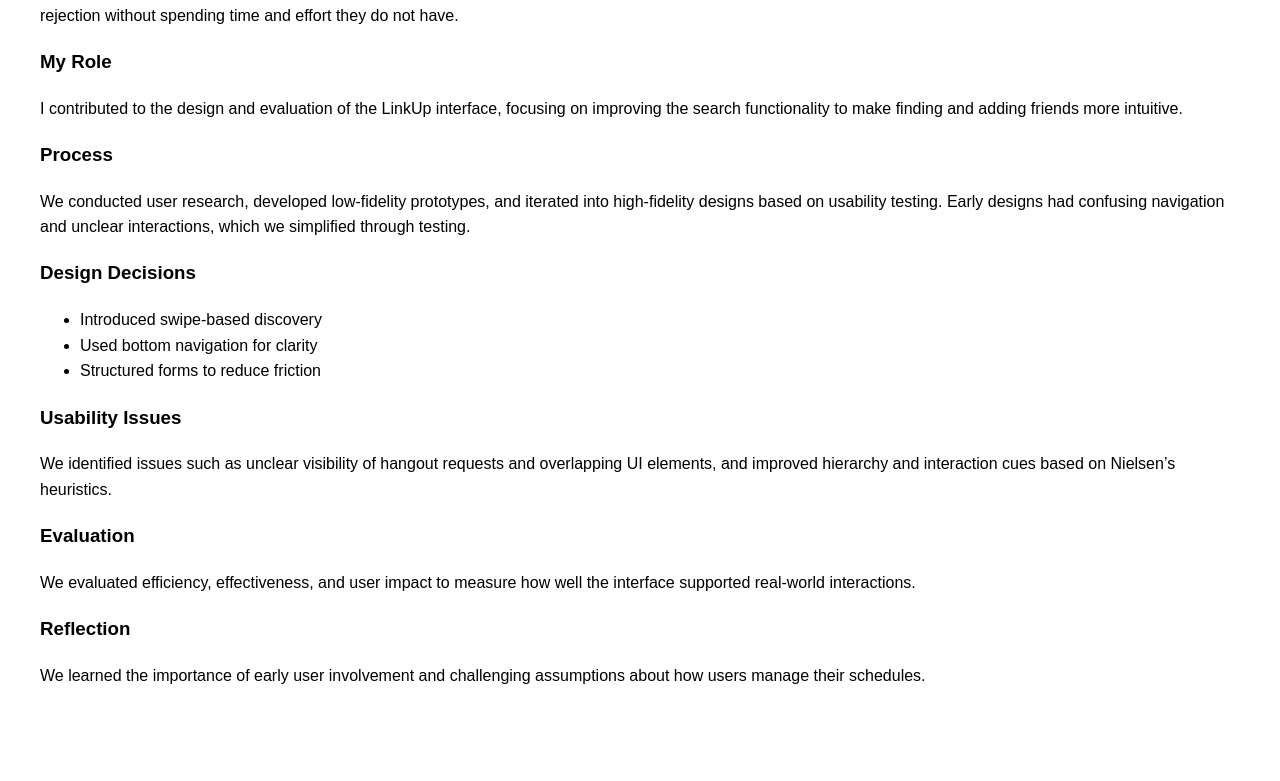
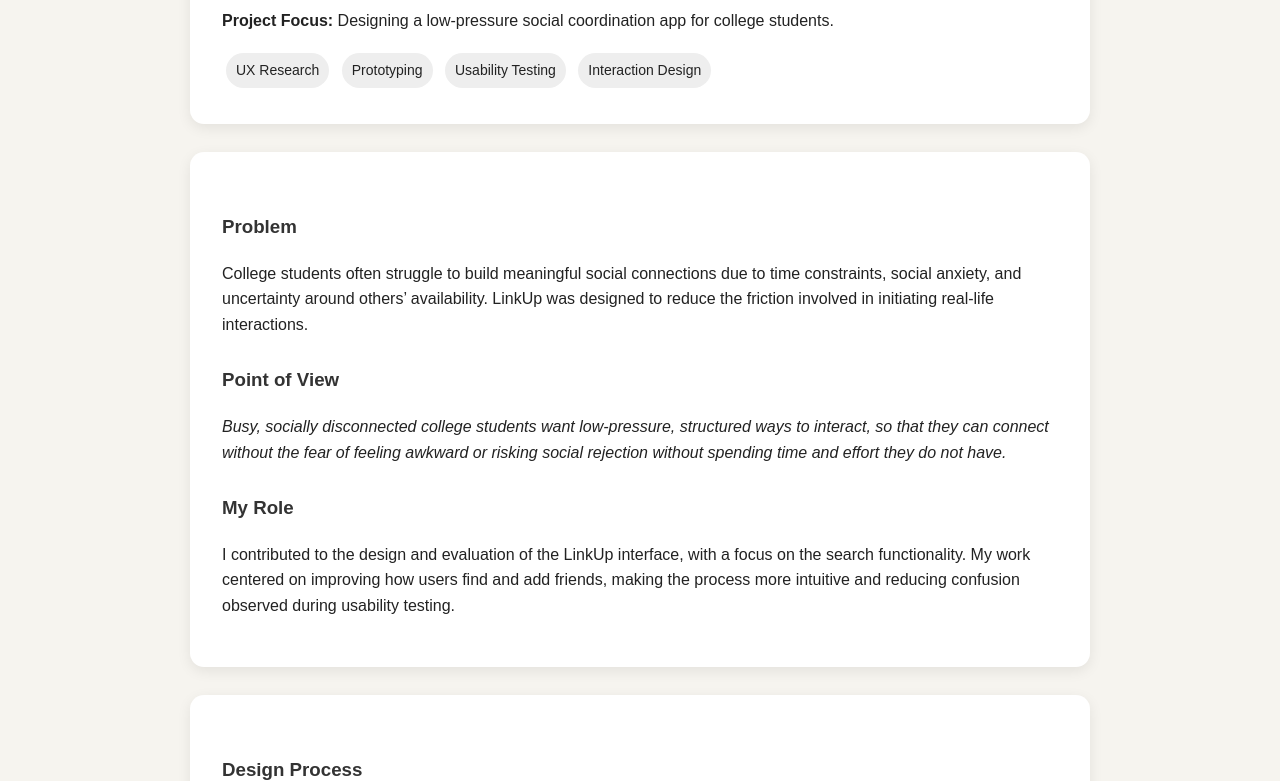
Before and after one commit to moamjad1/moamjad1.github.io, a plain HTML site: page index.html in a window 1280 px wide. Shown: the part 381-1162 px from the top of the page. Before the commit the page ends 1109 px from the top, so only its background shows below. Drawn offline with Linux system fonts and the light colour scheme.

Commit message:
Refactor index.html for improved layout and styling
Updated styles and structure of the portfolio page, including improved layout and added header and footer sections.

```diff
--- a/index.html
+++ b/index.html
@@ -4,56 +4,151 @@
   <title>Mohammad Amjad Portfolio</title>
   <style>
     body {
-      font-family: Arial;
-      margin: 40px;
+      font-family: Arial, sans-serif;
+      margin: 0;
       line-height: 1.6;
+      background: #f6f4ef;
+      color: #222;
     }
-    h1, h2 {
+
+    header {
+      background: #222;
+      color: white;
+      padding: 60px 40px;
+      text-align: center;
+    }
+
+    header h1 {
+      margin: 0;
+      font-size: 42px;
+    }
+
+    header p {
+      font-size: 18px;
+      margin-top: 10px;
+    }
+
+    main {
+      max-width: 900px;
+      margin: 40px auto;
+      padding: 0 24px;
+    }
+
+    .card {
+      background: white;
+      padding: 32px;
+      margin-bottom: 28px;
+      border-radius: 14px;
+      box-shadow: 0 4px 14px rgba(0,0,0,0.08);
+    }
+
+    h2 {
+      font-size: 30px;
+      margin-top: 0;
+    }
+
+    h3 {
+      margin-top: 28px;
       color: #333;
     }
-    .section {
-      margin-bottom: 40px;
+
+    .tag {
+      display: inline-block;
+      background: #eee;
+      padding: 6px 10px;
+      border-radius: 20px;
+      margin: 4px;
+      font-size: 14px;
+    }
+
+    img {
+      width: 100%;
+      border-radius: 10px;
+      margin-bottom: 20px;
+    }
+
+    footer {
+      text-align: center;
+      padding: 30px;
+      color: #666;
     }
   </style>
 </head>
 
 <body>
 
+<header>
   <h1>Mohammad Amjad</h1>
-<p>UX Portfolio | Northeastern University</p>
+  <p>UX Portfolio | Northeastern University Student</p>
+</header>
 
-<div class="section">
+<main>
+
+  <section class="card">
     <h2>LinkUp — UX Case Study</h2>
+    <p><strong>Project Focus:</strong> Designing a low-pressure social coordination app for college students.</p>
 
+    <span class="tag">UX Research</span>
+    <span class="tag">Prototyping</span>
+    <span class="tag">Usability Testing</span>
+    <span class="tag">Interaction Design</span>
+  </section>
+
+  <section class="card">
     <h3>Problem</h3>
-<p>College students often struggle to build meaningful social connections due to time constraints, social anxiety, and uncertainty around others’ availability.</p>
+    <p>College students often struggle to build meaningful social connections due to time constraints, social anxiety, and uncertainty around others’ availability. LinkUp was designed to reduce the friction involved in initiating real-life interactions.</p>
 
-<h3>POV</h3>
-<p>Busy, socially disconnected college students want low-pressure, structured ways to interact, so that they can connect without the fear of feeling awkward or risking social rejection without spending time and effort they do not have.</p>
+    <h3>Point of View</h3>
+    <p><em>Busy, socially disconnected college students want low-pressure, structured ways to interact, so that they can connect without the fear of feeling awkward or risking social rejection without spending time and effort they do not have.</em></p>
 
     <h3>My Role</h3>
-<p>I contributed to the design and evaluation of the LinkUp interface, focusing on improving the search functionality to make finding and adding friends more intuitive.</p>
+    <p>I contributed to the design and evaluation of the LinkUp interface, with a focus on the search functionality. My work centered on improving how users find and add friends, making the process more intuitive and reducing confusion observed during usability testing.</p>
+  </section>
 
-<h3>Process</h3>
-<p>We conducted user research, developed low-fidelity prototypes, and iterated into high-fidelity designs based on usability testing. Early designs had confusing navigation and unclear interactions, which we simplified through testing.</p>
+  <section class="card">
+    <h3>Design Process</h3>
+    <p>Our team conducted user research, developed low-fidelity prototypes, and iterated into high-fidelity designs based on usability testing. Early designs had confusing navigation and unclear interactions, which led us to simplify the interface and make key actions easier to discover.</p>
 
-<h3>Design Decisions</h3>
+    <h3>Design Evolution</h3>
+
+    <p><strong>Low-Fidelity Prototype:</strong></p>
+    <img src="lofi.png">
+
+    <p><strong>High-Fidelity Prototype:</strong></p>
+    <img src="hifi.png">
+
+    <p><strong>Search Interface (My Contribution):</strong></p>
+    <img src="searchpage.png">
+
+    <p>I specifically worked on improving the search functionality, making it easier for users to find and add friends based on usability testing feedback.</p>
+  </section>
+
+  <section class="card">
+    <h3>Key Design Decisions</h3>
     <ul>
-<li>Introduced swipe-based discovery</li>
-<li>Used bottom navigation for clarity</li>
-<li>Structured forms to reduce friction</li>
+      <li>Used bottom navigation to align with familiar mobile conventions.</li>
+      <li>Added structured forms to reduce back-and-forth messaging.</li>
+      <li>Improved search visibility so users could more easily find and add friends.</li>
+      <li>Used guided inputs and dropdowns to reduce user error.</li>
     </ul>
+  </section>
 
-<h3>Usability Issues</h3>
-<p>We identified issues such as unclear visibility of hangout requests and overlapping UI elements, and improved hierarchy and interaction cues based on Nielsen’s heuristics.</p>
+  <section class="card">
+    <h3>Usability Findings</h3>
+    <p>Testing revealed issues with unclear affordances, hidden interaction cues, and low visibility of hangout requests. We addressed these problems by improving visual hierarchy, making important actions more visible, and applying Nielsen’s usability heuristics.</p>
 
     <h3>Evaluation</h3>
-<p>We evaluated efficiency, effectiveness, and user impact to measure how well the interface supported real-world interactions.</p>
+    <p>We evaluated LinkUp using measures such as efficiency, effectiveness, and user impact. These metrics helped us think about whether the app could meaningfully support real-world social interactions.</p>
 
     <h3>Reflection</h3>
-<p>We learned the importance of early user involvement and challenging assumptions about how users manage their schedules.</p>
+    <p>This project taught us the importance of involving users early, testing assumptions, and designing for clarity rather than complexity. If we continued developing LinkUp, we would improve scheduling flexibility, notification visibility, and real-world testing with a larger student population.</p>
+  </section>
 
-</div>
+</main>
+
+<footer>
+  <p>Created for CS2484 Interaction Design</p>
+</footer>
 
 </body>
 </html>
```
Lines whose indentation alone changed are shown as unchanged.
